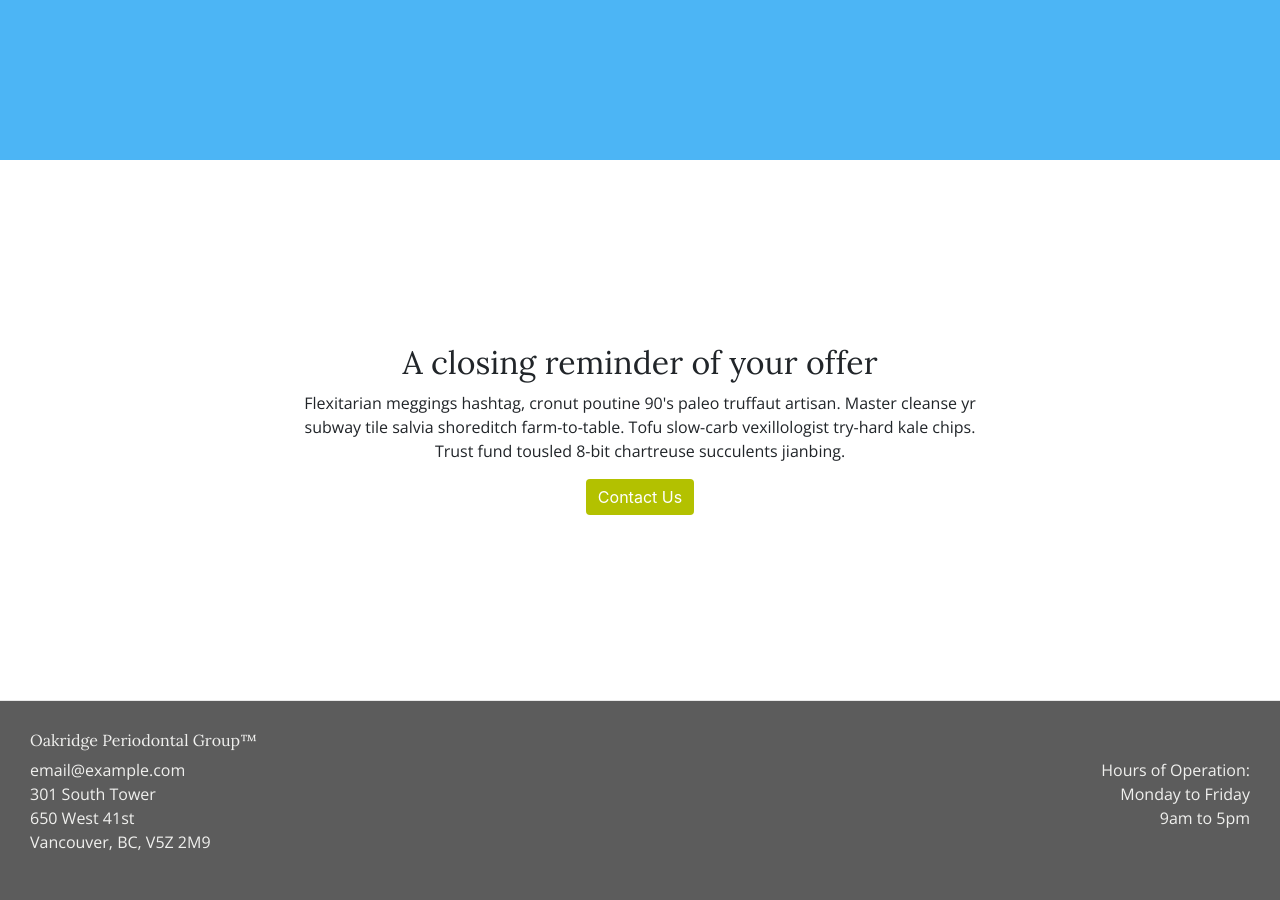
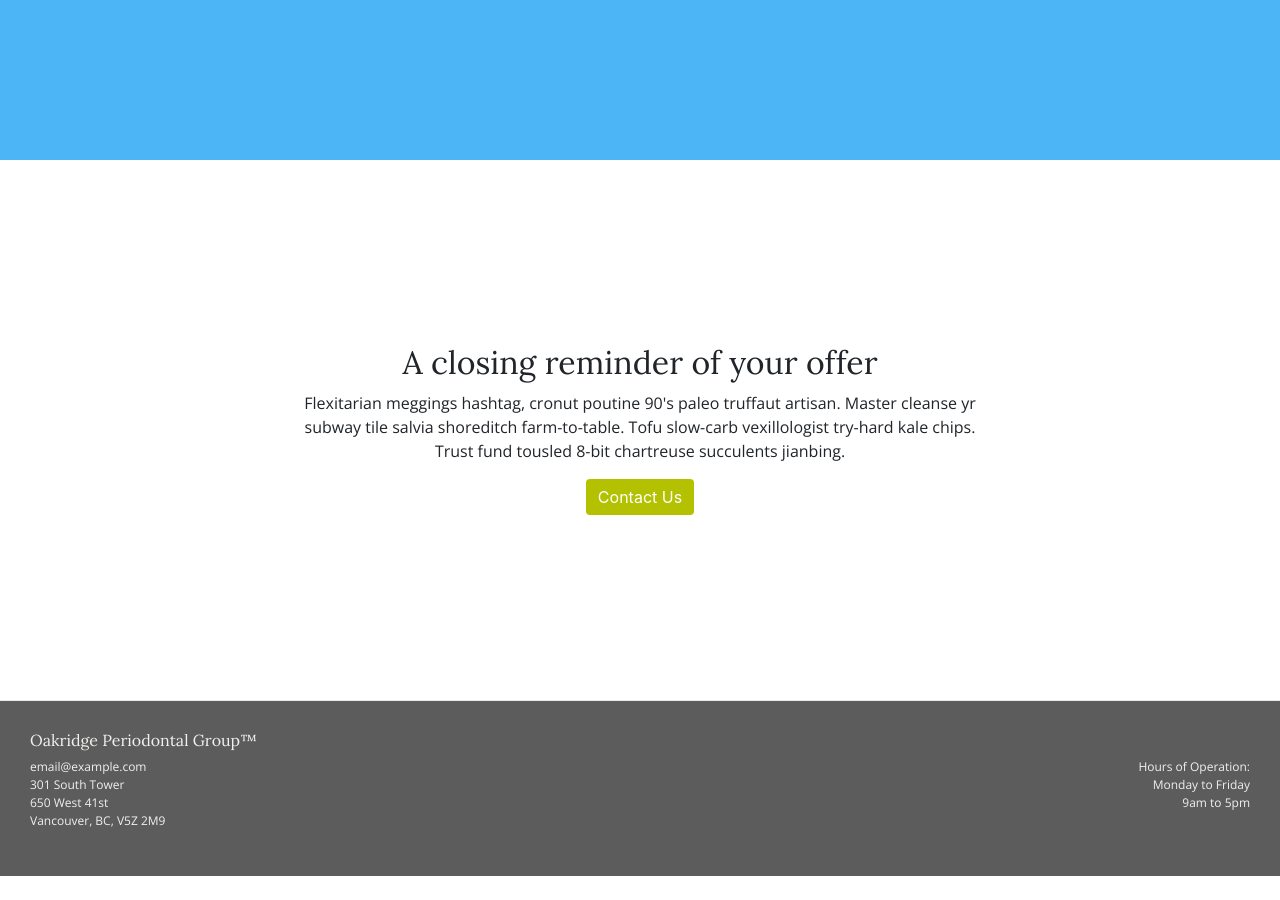
Before and after one commit to oakridgeperio/oakridgeperio.github.io, a Jekyll site: the page built from index.md, in a window 1280 px wide and 900 px high, scrolled down 2086 px. Built offline with Jekyll 4.4.1, drawn with Linux system fonts in a browser that asks for light colours; after the commit the page ends 2962 px from its top, so only the background shows below that.

Commit message:
adjust font sizes

```diff
--- a/_sass/overrides/_base.scss
+++ b/_sass/overrides/_base.scss
@@ -200,8 +200,12 @@ p {font-weight: 200;}
     display: flex;
     flex-direction: row;
     justify-content: space-between;
+    p { font-size: 12px; }
   }
-  .hours { text-align: right; }
+  .hours {
+    text-align: right;
+    font-size: 12px;
+  }
 }
 
 #default-splash {
@@ -217,7 +221,7 @@ p {font-weight: 200;}
 }
 
 h1, h2, h3, h4, h5, h6 { font-family: 'Lora', serif !important; }
-p {
+p, label {
   font-family: 'Open Sans', sans-serif !important;
   font-weight: 300 !important;
 }
```
